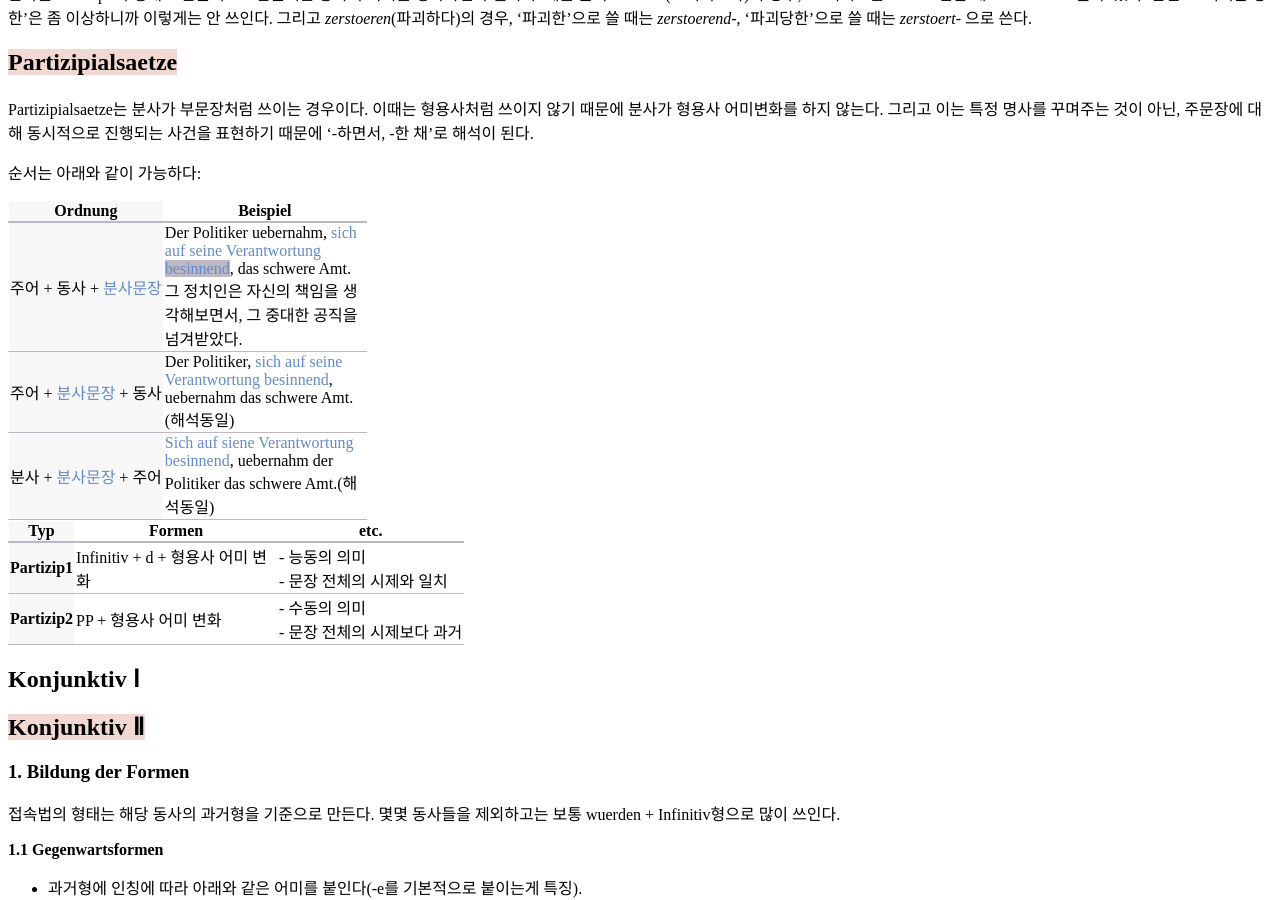
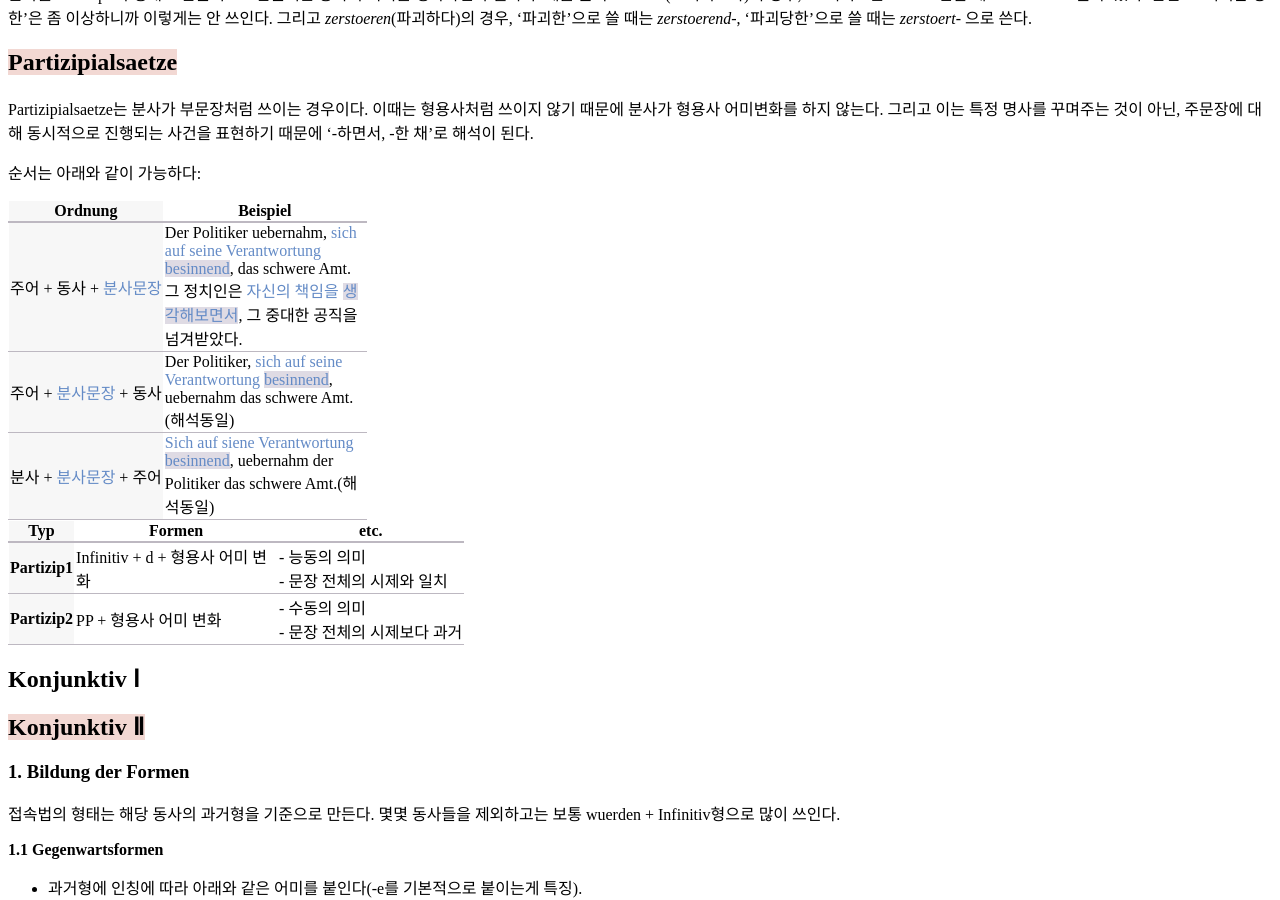
Before and after one commit to finddme/finddme.github.io, a Jekyll site: the page built from _posts/2021-01-24-DeutschGrammtik.md, in a window 1280 px wide and 900 px high, scrolled down 4829 px. Built offline with Jekyll 4.4.1, drawn with Linux system fonts in a browser that asks for light colours.

Commit message:
Update 2021-01-24-DeutschGrammtik.md

```diff
--- a/_posts/2021-01-24-DeutschGrammtik.md
+++ b/_posts/2021-01-24-DeutschGrammtik.md
@@ -341,9 +341,9 @@ Partizipialsaetze는 분사가 부문장처럼 쓰이는 경우이다. 이때는
    <body>
      <table style="border-collapse:collapse">
        <tr><th class="line4" bgcolor="#F8F7F9">Ordnung</th><th class="line5">Beispiel</th></tr>
-       <tr><td class="line3">주어 + 동사 + <span style="color:#648BC6">분사문장</span></td><td class="line">Der Politiker uebernahm, <span style="color:#648BC6">sich auf seine Verantwortung <span style="background-color:#BDB8C1">besinnend</span></span>, das schwere Amt. 그 정치인은 자신의 책임을 생각해보면서, 그 중대한 공직을 넘겨받았다.</td></tr>
-       <tr><td class="line3">주어 + <span style="color:#648BC6">분사문장</span> + 동사</td><td class="line">Der Politiker, <span style="color:#648BC6">sich auf seine Verantwortung besinnend</span>, uebernahm das schwere Amt. (해석동일)</td></tr>
-       <tr><td class="line3">분사 + <span style="color:#648BC6">분사문장</span> + 주어</td><td class="line"><span style="color:#648BC6">Sich auf siene Verantwortung besinnend</span>, uebernahm der Politiker das schwere Amt.(해석동일)</td></tr>
+       <tr><td class="line3">주어 + 동사 + <span style="color:#648BC6">분사문장</span></td><td class="line">Der Politiker uebernahm, <span style="color:#648BC6">sich auf seine Verantwortung <span style="background-color:#DFDBE4">besinnend</span></span>, das schwere Amt. 그 정치인은 <span style="color:#648BC6">자신의 책임을 <span style="background-color:#DFDBE4">생각해보면서</span></span>, 그 중대한 공직을 넘겨받았다.</td></tr>
+       <tr><td class="line3">주어 + <span style="color:#648BC6">분사문장</span> + 동사</td><td class="line">Der Politiker, <span style="color:#648BC6">sich auf seine Verantwortung <span style="background-color:#DFDBE4">besinnend</span></span>, uebernahm das schwere Amt. (해석동일)</td></tr>
+       <tr><td class="line3">분사 + <span style="color:#648BC6">분사문장</span> + 주어</td><td class="line"><span style="color:#648BC6">Sich auf siene Verantwortung <span style="background-color:#DFDBE4">besinnend</span></span>, uebernahm der Politiker das schwere Amt.(해석동일)</td></tr>
     </table>
  </body>
  </html>
```
